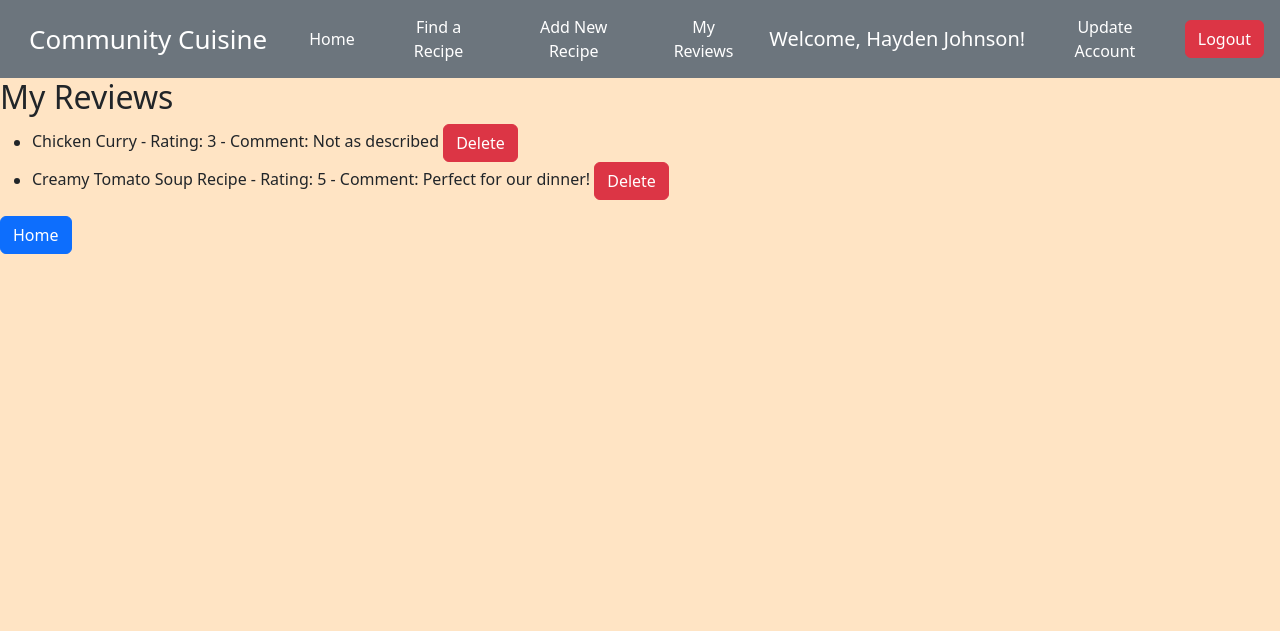
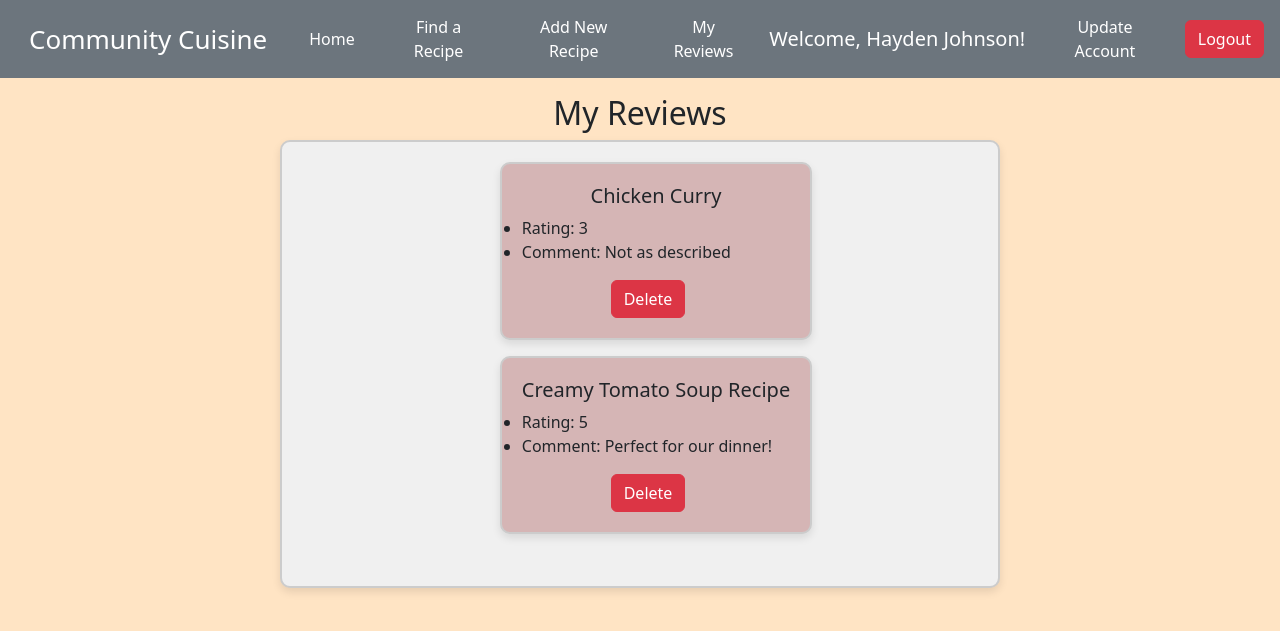
Before and after one commit to maseelshah22/community_cuisine, a Flask app: page /user_reviews in a window 1280 px wide. Shown: the top 631 px of the page. Run offline with Flask 3, Linux system fonts and the light colour scheme; a user stored in the database is signed in; data comes from the database, SQL or seed files in the repository; data that the repository does not hold is empty.

Commit message:
added style to my reviews

```diff
--- a/static/styles/main.css
+++ b/static/styles/main.css
@@ -78,6 +78,7 @@ h1{
 .navbar{
     padding-left: 1rem;
     color:white;
+    margin-bottom: 1rem;
 }
 
 .nav-link {
--- a/templates/user_reviews.html
+++ b/templates/user_reviews.html
@@ -1,13 +1,77 @@
 <!DOCTYPE html>
 <html>
+
 <head>
     <meta charset="utf-8">
     <meta http-equiv="X-UA-Compatible" content="IE=edge">
     <meta name="viewport" content="width=device-width, initial-scale=1">
     <title>User Reviews</title>
-    <link href="https://cdn.jsdelivr.net/npm/bootstrap@5.3.2/dist/css/bootstrap.min.css" rel="stylesheet" integrity="sha384-T3c6CoIi6uLrA9TneNEoa7RxnatzjcDSCmG1MXxSR1GAsXEV/Dwwykc2MPK8M2HN" crossorigin="anonymous">
-    <link href="static/styles/main.css" rel="stylesheet" type="text/css" >
+    <link href="https://cdn.jsdelivr.net/npm/bootstrap@5.3.2/dist/css/bootstrap.min.css" rel="stylesheet"
+        integrity="sha384-T3c6CoIi6uLrA9TneNEoa7RxnatzjcDSCmG1MXxSR1GAsXEV/Dwwykc2MPK8M2HN" crossorigin="anonymous">
+    <link href="static/styles/main.css" rel="stylesheet" type="text/css">
 </head>
+
+<style>
+    body {
+        background-color: bisque;
+        display: block;
+        justify-content: center;
+        align-items: center;
+        text-align: center;
+    }
+
+    .container {
+        display: flex;
+        justify-content: center;
+        align-items: center;
+        display: flex;
+        justify-content: center;
+        align-items: center;
+        text-align: center;
+        background-color: #f0f0f0;
+        border: 2px solid #ccc;
+        border-radius: 10px;
+        box-shadow: 0 4px 8px rgba(0, 0, 0, 0.1);
+        padding: 20px;
+        max-width: 720px;
+        margin: auto;
+        /* margin-top: 5%;  */
+        margin-bottom: 1rem;
+    }
+
+    .reviewBox {
+
+        display: block;
+        justify-content: center;
+        align-items: center;
+        text-align: left;
+        background-color: #d5b5b5;
+        border: 2px solid #ccc;
+        border-radius: 10px;
+        box-shadow: 0 4px 8px rgba(0, 0, 0, 0.1);
+        padding: 20px;
+        max-width: 500px;
+        margin-bottom: 1rem;
+        /* margin: auto; */
+        /* margin-top: 3%; */
+    }
+    .deleteRevButton{
+        display: flex;
+        justify-content: center;
+        align-items: center;
+        text-align: center;
+        margin-top: 1rem;
+
+    }
+
+    .revTitle{
+        display: flex;
+        justify-content: center;
+        align-items: center;
+        text-align: center;
+    }
+</style>
+
 <body>
 
     <nav class="navbar navbar-expand-lg navbar-light bg-secondary">
@@ -18,7 +82,7 @@
         {% if first_name and last_name %}
 
         <a class="btn" href="/find">Find a Recipe</a>
-            <a class="btn"  href="{{ url_for('add_recipe') }}">Add New Recipe</a>
+        <a class="btn" href="{{ url_for('add_recipe') }}">Add New Recipe</a>
         <a class="btn" href="{{ url_for('user_reviews') }}">My Reviews</a>
         <span class="navbar-brand navbar-text text-white ms-auto">
             Welcome, {{ first_name }} {{ last_name }}!
@@ -35,14 +99,32 @@
 
     </nav>
     <h2>My Reviews</h2>
+
+    <div class="container">
+
         <ul>
             {% for review in reviews %}
+            <div class="reviewBox">
+            <div class="revTitle">
+               <h5>{{ review.title }} </h5>
+            </div>
             <li>
-                {{ review.title }} - Rating: {{ review.star }} - Comment: {{ review.comment }}
+                Rating: {{ review.star }}
+            </li>
+            <li>
+                Comment: {{ review.comment }}
+            </li>
+
+            <div class="deleteRevButton">
                 <a href="{{ url_for('delete_review', review_id=review.review_id) }}" class="btn btn-danger">Delete</a>
-            </li>
+            </div>
+
+        </div>
             {% endfor %}
         </ul>
-    <a href="{{ url_for('find_page') }}" class="btn btn-primary">Home</a>
+    </div>
+    <!-- <a href="/" class="btn btn-primary">Home</a>
+    <a href="{{ url_for('find_page') }}" class="btn btn-primary">Find Recipes</a> -->
 </body>
+
 </html>
```
Lines whose indentation alone changed are shown as unchanged.
